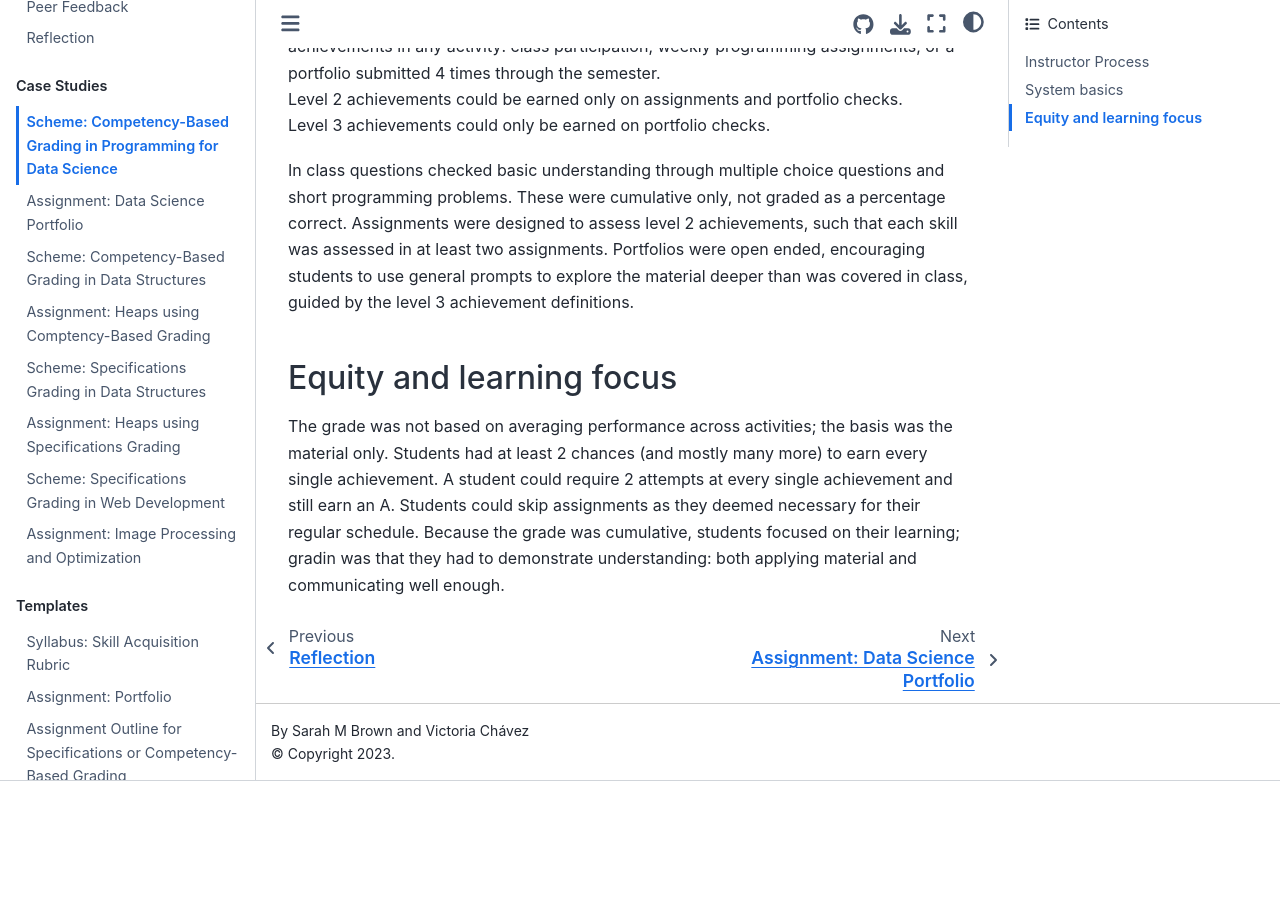
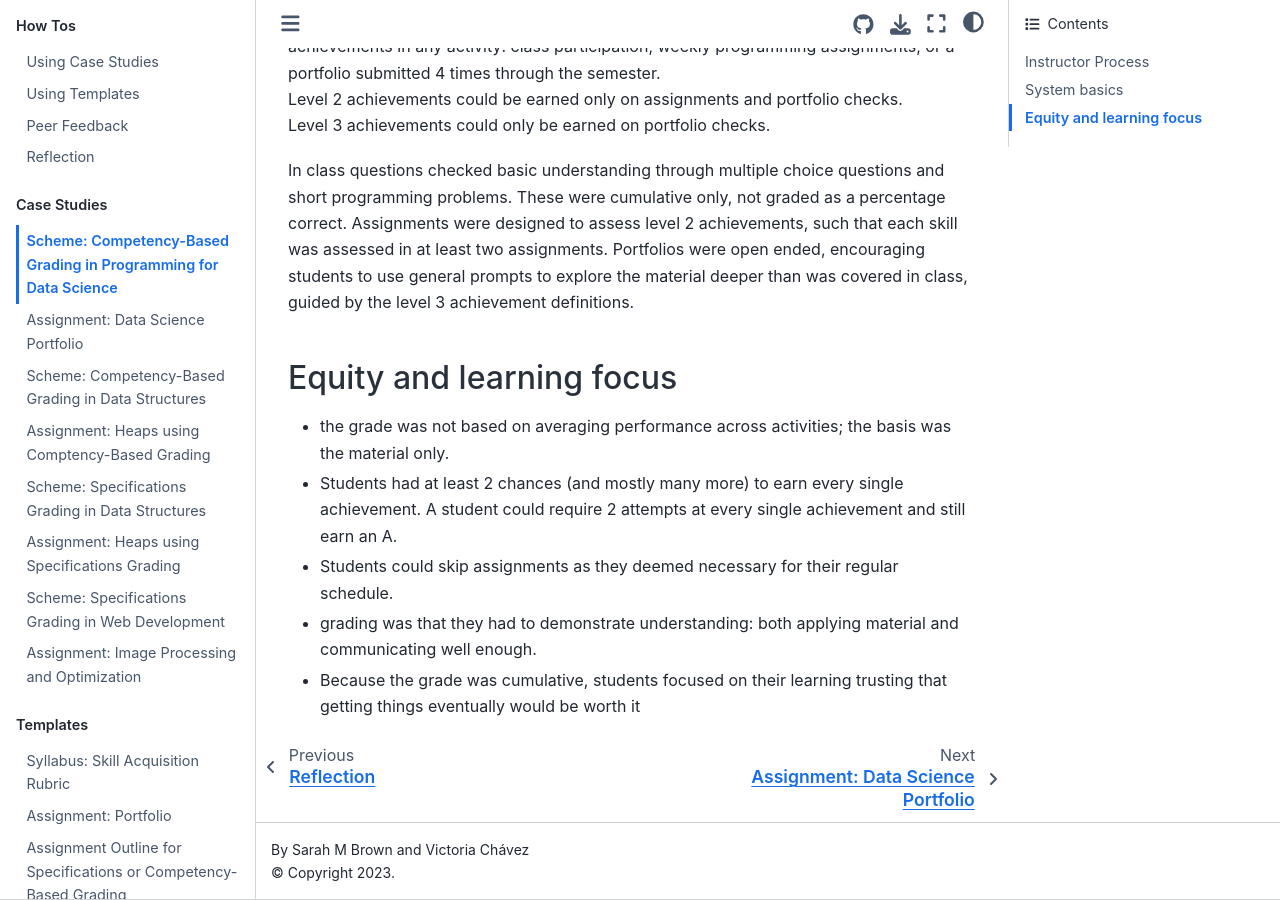
Before and after one commit to grading4learning/workbook, a Jupyter Book: the page built from cases/programming-for-ds.md, in a window 1280 px wide and 900 px high, scrolled down 691 px. Built offline with Jupyter Book 1.0.4 settings and Sphinx 7.4.7 and the Sphinx Book theme 1.1.4, drawn with Linux system fonts in a browser that asks for light colours; before the commit the page ends 1472 px from its top, so only the background shows below that.

Commit message:
minor fixes

```diff
--- a/cases/programming-for-ds.md
+++ b/cases/programming-for-ds.md
@@ -34,10 +34,13 @@
 
 ## Equity and learning focus
 
-The grade was not based on averaging performance across activities; the basis
-was the material only.  Students had at least 2 chances (and mostly many more)
+- the grade was not based on averaging performance across activities; the basis
+was the material only.
+- Students had at least 2 chances (and mostly many more)
 to earn every single achievement.  A student could require 2 attempts at every
-single achievement and still earn an A. Students could skip assignments as they
-deemed necessary for their regular schedule.  Because the grade was cumulative,
-students focused on their learning; gradin was that they had to demonstrate
+single achievement and still earn an A.
+- Students could skip assignments as they
+deemed necessary for their regular schedule.
+-  grading was that they had to demonstrate
 understanding: both applying material and communicating well enough.
+-  Because the grade was cumulative, students focused on their learning trusting that getting things eventually would be worth it
```
Also changed, not shown: cases/ds-portfolio.md (+3 -2 lines).
